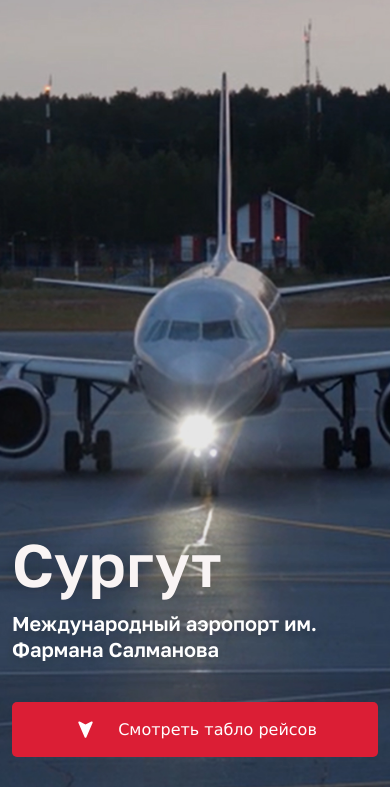
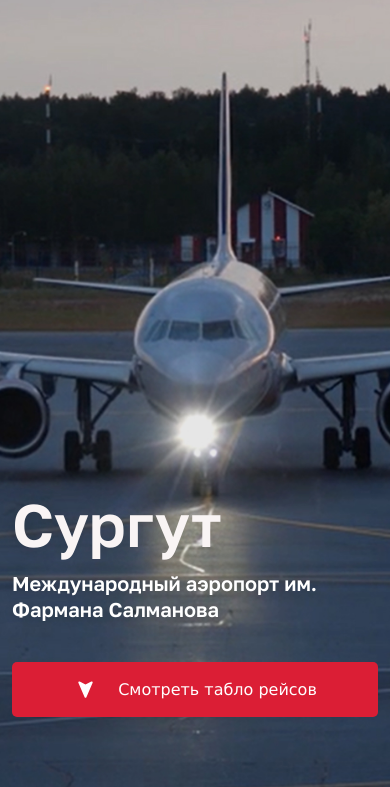
Before and after one commit to vitya8989/aeroport.surgut, a website: page Aeroport/index.html in a window 390 px wide. Shown: the part 57-844 px from the top of the page. Drawn offline with Linux system fonts and the light colour scheme; files whose address does not match are found by name.

Commit message:
поднял контен главной на моб

```diff
--- a/Aeroport/css/style.css
+++ b/Aeroport/css/style.css
@@ -3484,7 +3484,7 @@ main.this--main {
     -webkit-box-pack: end;
         -ms-flex-pack: end;
             justify-content: flex-end;
-    padding-bottom: 30px;
+    padding-bottom: 70px;
   }
 
   .main_top__title_wr {
```
